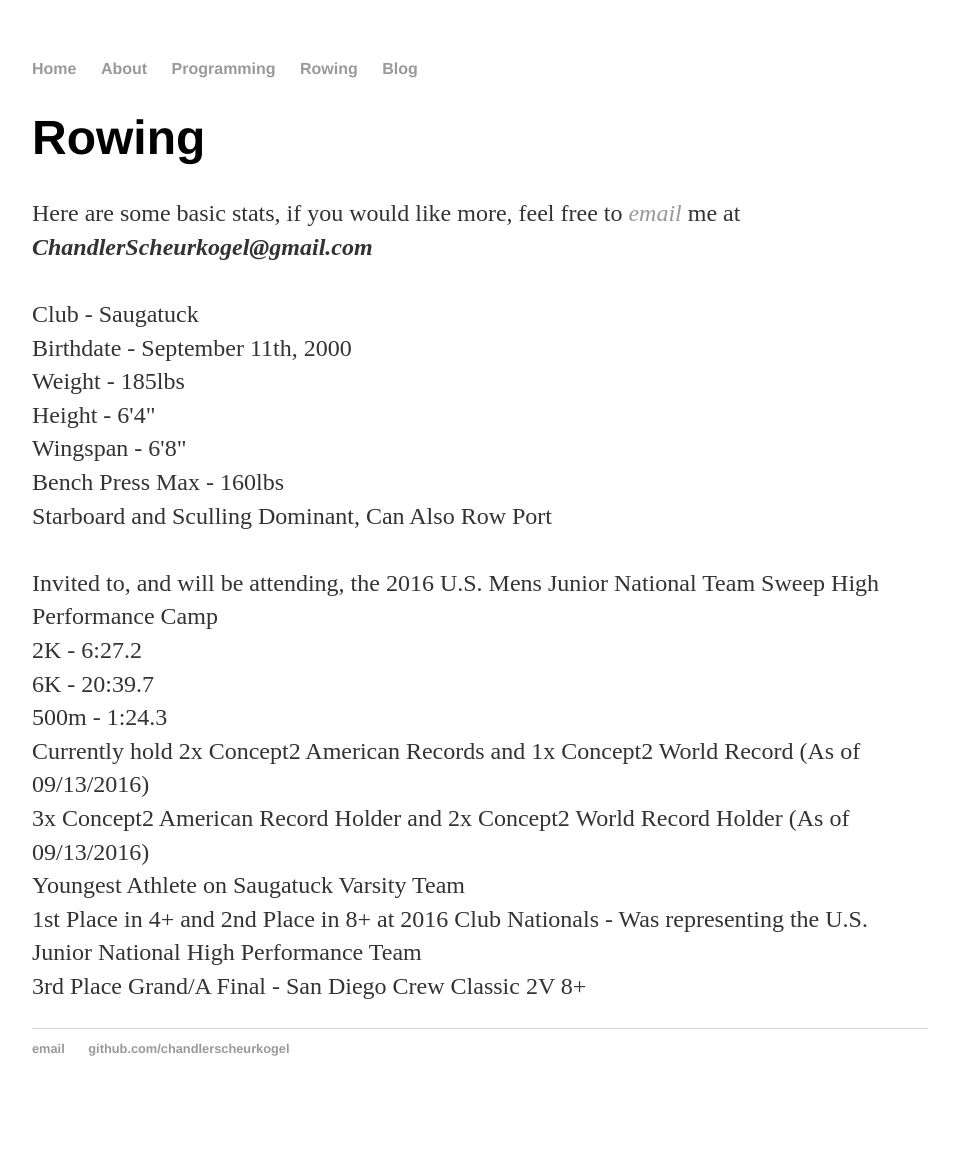
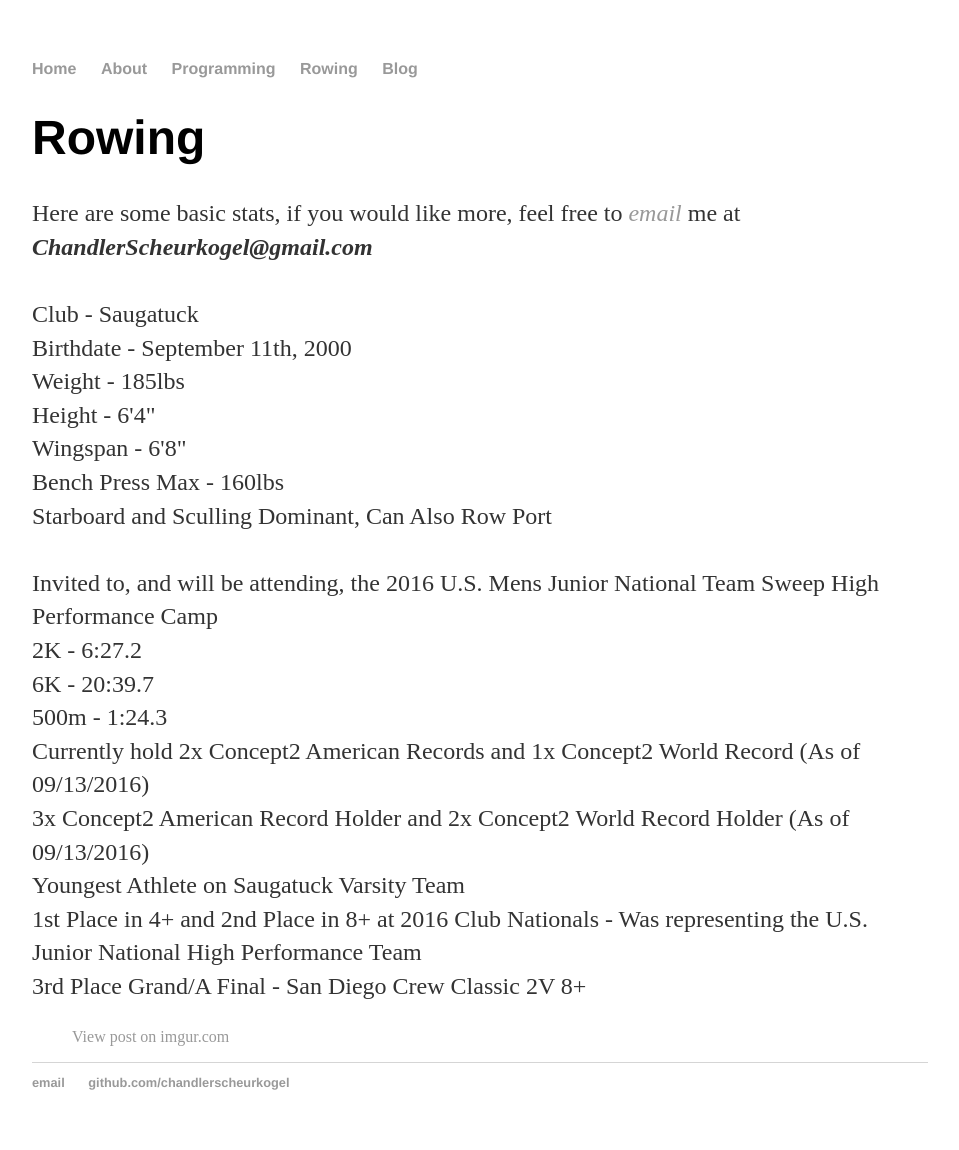
Before and after one commit to ChandlerScheurkogel/ChandlerScheurkogel.github.io, a Jekyll site: the page built from rowing/index.html, in a window 1280 px wide. Shown: the whole page, without its empty margins (160-1119 px from the left). Built offline with Jekyll 4.4.1, drawn with Linux system fonts in a browser that asks for light colours; nearby versions of some CDN libraries; library files that are not in the unit come from our copies; a script that is not in the unit is left out; before the commit the page ends 1116 px from its top, so only the background shows below that.

Commit message:
Update index.html

```diff
--- a/rowing/index.html
+++ b/rowing/index.html
@@ -19,5 +19,6 @@
 
 			<p>Here are some basic stats, if you would like more, feel free to <a href="mailto:chandlerscheurkogel@gmail.com"><i>email</i></a> me at <b><i>ChandlerScheurkogel@gmail.com</i></b><BR> <BR> Club - Saugatuck<BR>Birthdate - September 11th, 2000<BR>Weight - 185lbs<BR>Height - 6'4"<BR>Wingspan - 6'8"<BR>Bench Press Max - 160lbs<BR>Starboard and Sculling Dominant, Can Also Row Port<BR><BR>Invited to, and will be attending, the 2016 U.S. Mens Junior National Team Sweep High Performance Camp<BR>2K - 6:27.2<BR>6K - 20:39.7<BR>500m - 1:24.3<BR>Currently hold 2x Concept2 American Records and 1x Concept2 World Record (As of 09/13/2016)<BR>3x Concept2 American Record Holder and 2x Concept2 World Record Holder (As of 09/13/2016)<BR>Youngest Athlete on Saugatuck Varsity Team<BR>1st Place in 4+ and 2nd Place in 8+ at 2016 Club Nationals - Was representing the U.S. Junior National High Performance Team<BR>3rd Place Grand/A Final - San Diego Crew Classic 2V 8+<BR></p>
 
+				<blockquote class="imgur-embed-pub" lang="en" data-id="B5RNlXR"><a href="//imgur.com/B5RNlXR">View post on imgur.com</a></blockquote><script async src="//s.imgur.com/min/embed.js" charset="utf-8"></script>
 
 		</div>
```
